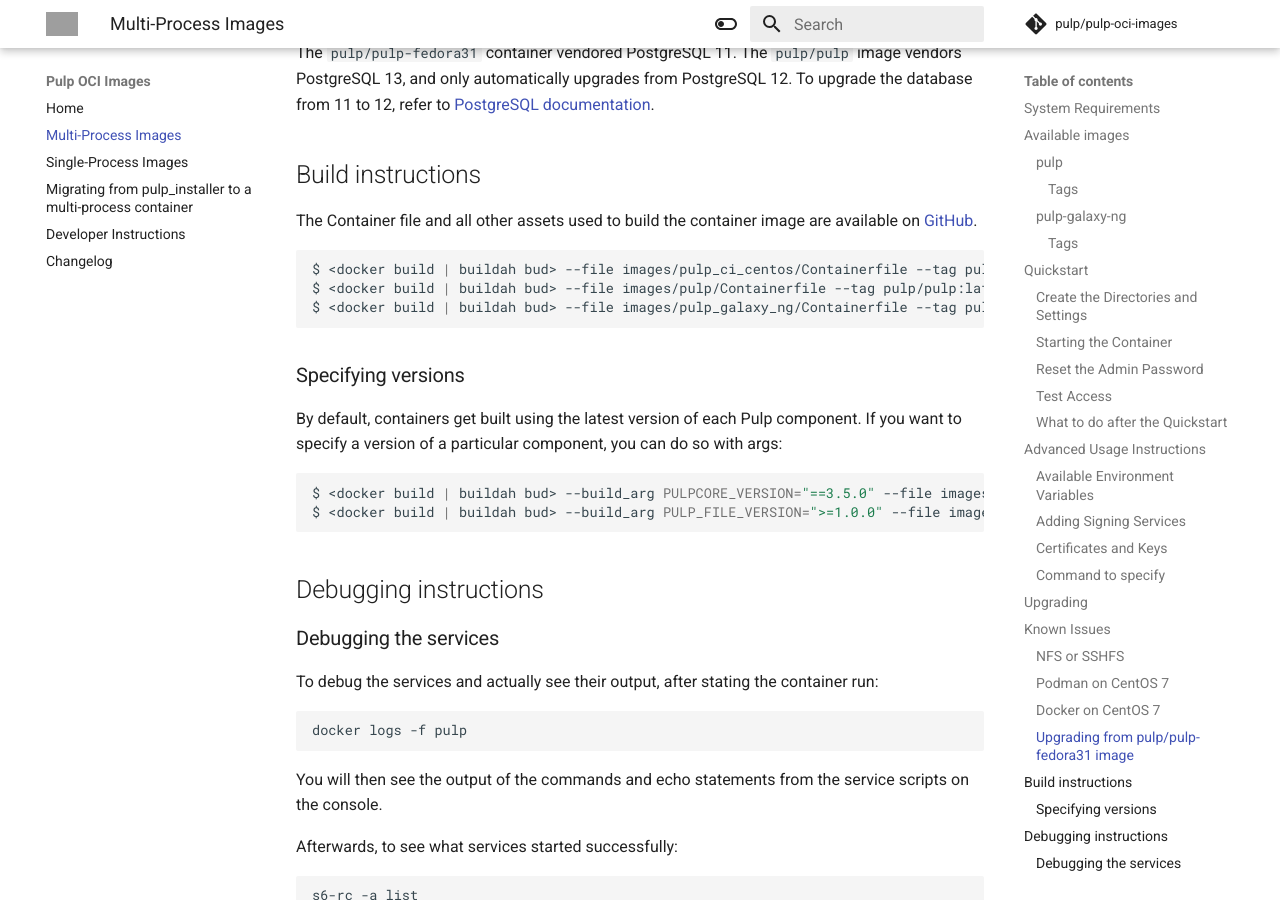
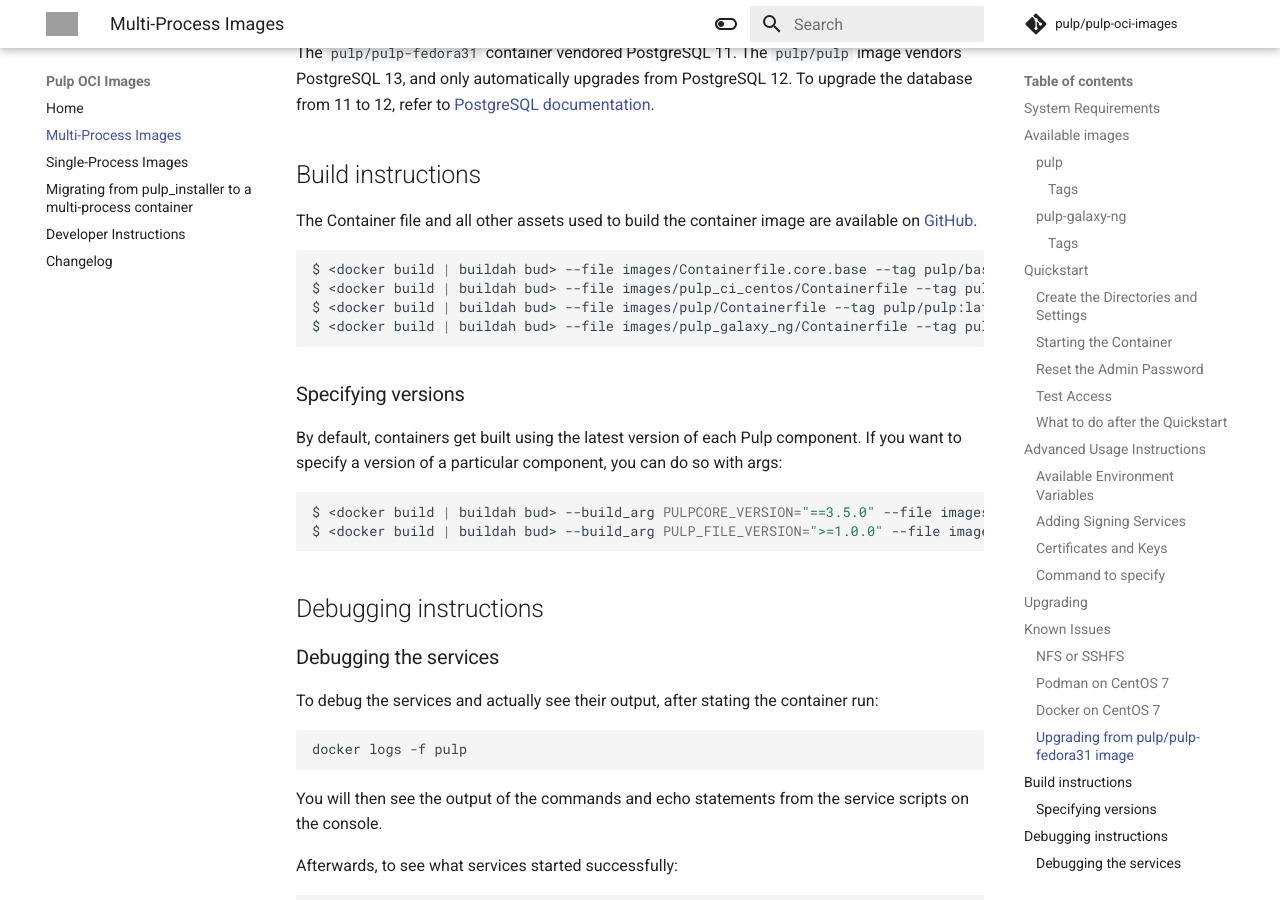
Before and after one commit to pulp/pulp-oci-images, an MkDocs documentation site: the page built from docs/multi-process-images.md, in a window 1280 px wide and 900 px high, scrolled down 6469 px. Built offline with MkDocs 1.6.1 and Material for MkDocs 9.7.7, drawn with Linux system fonts in a browser that asks for light colours; comment, search, counter and statistics services are not loaded; the version menu is left out; grey boxes are pictures that could not be loaded.

Commit message:
Update multi-process build instructions to include
the base image

[noissue]

````diff
--- a/docs/multi-process-images.md
+++ b/docs/multi-process-images.md
@@ -261,6 +261,7 @@
 The Container file and all other assets used to build the container image are available on [GitHub](https://github.com/pulp/pulp-oci-images).
 
 ```bash
+$ <docker build | buildah bud> --file images/Containerfile.core.base --tag pulp/base:latest .
 $ <docker build | buildah bud> --file images/pulp_ci_centos/Containerfile --tag pulp/pulp-ci-centos:latest .
 $ <docker build | buildah bud> --file images/pulp/Containerfile --tag pulp/pulp:latest .
 $ <docker build | buildah bud> --file images/pulp_galaxy_ng/Containerfile --tag pulp/pulp-galaxy-ng:latest .
````
